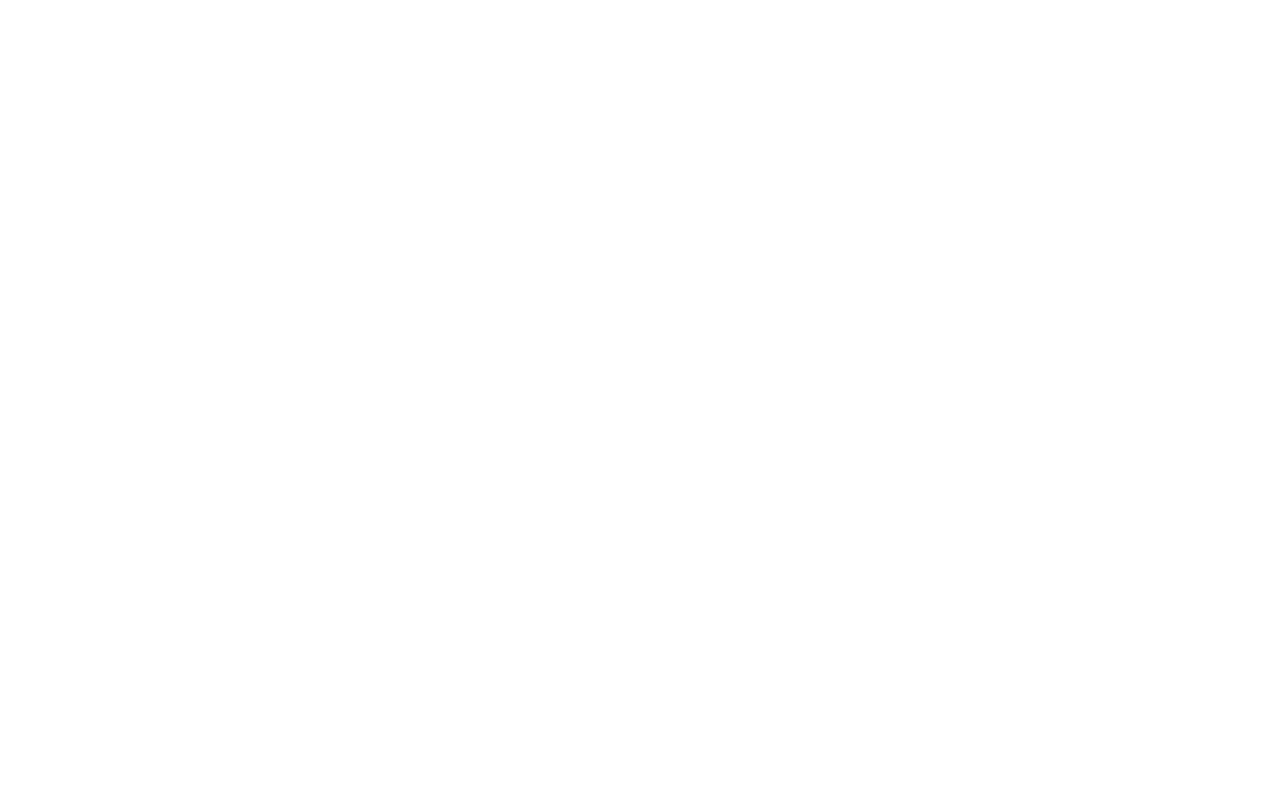
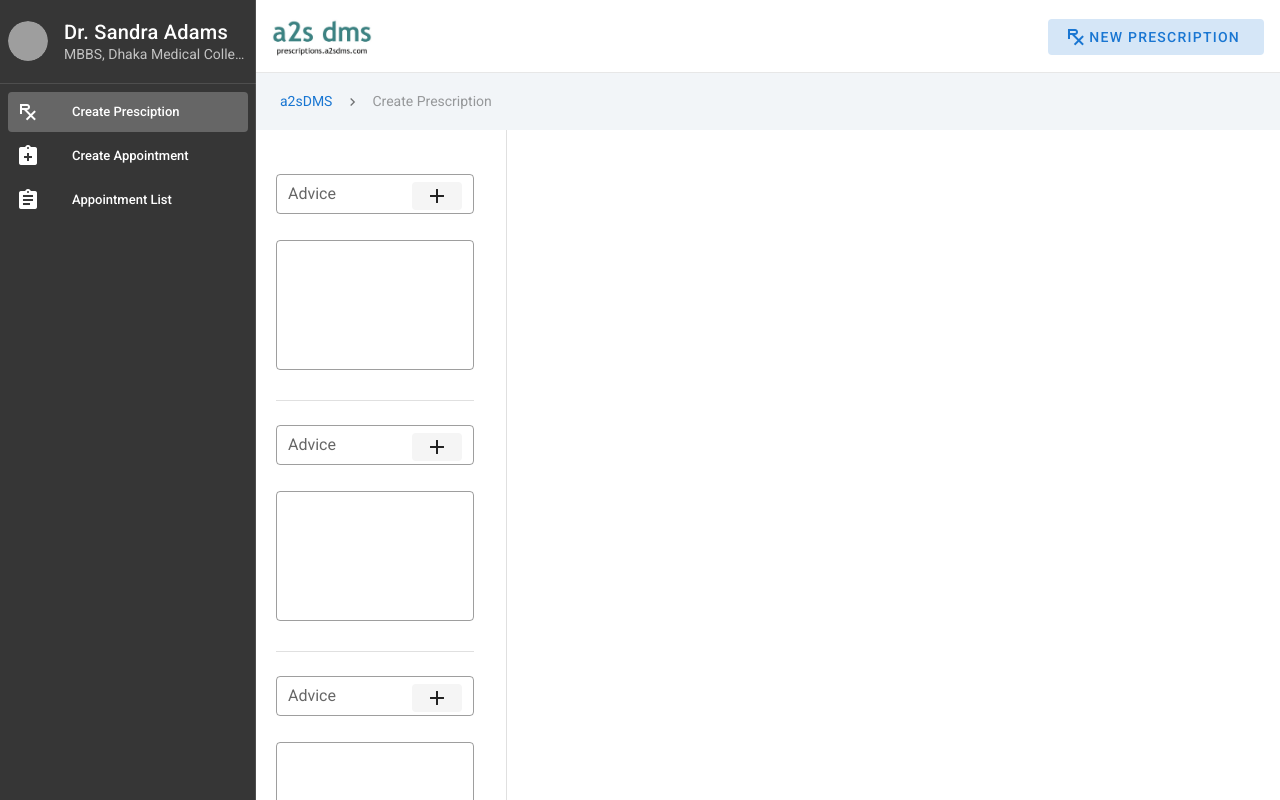
Before and after one commit to ihsonnet/buggie-frontend, a Vue app: page /rx-prescription in a window 1280 px wide. Shown: the top 800 px of the page. Built offline with nearby package versions, Linux system fonts and the light colour scheme; grey boxes are pictures that could not be loaded.

Commit message:
routing se

```diff
--- a/src/router/index.js
+++ b/src/router/index.js
@@ -16,12 +16,28 @@
       redirect: { name: 'Prescription' },
       children: [
         {
-          path: 'rx',
+          path: 'rx-prescription',
           name: 'Prescription',
           // route level code-splitting
           // this generates a separate chunk (about.[hash].js) for this route
           // which is lazy-loaded when the route is visited.
           component: Prescription
+        },
+        {
+          path: 'create-appointment',
+          name: 'Create Appointment',
+          // route level code-splitting
+          // this generates a separate chunk (about.[hash].js) for this route
+          // which is lazy-loaded when the route is visited.
+          component: () => import(/* webpackChunkName: "about" */ '../views/CreateAppointment.vue')
+        },
+        {
+          path: 'appointment-list',
+          name: 'Appointment List',
+          // route level code-splitting
+          // this generates a separate chunk (about.[hash].js) for this route
+          // which is lazy-loaded when the route is visited.
+          component: () => import(/* webpackChunkName: "about" */ '../views/AppointmentList.vue')
         }
       ]
     },
--- /dev/null
+++ b/src/views/AppointmentList.vue
@@ -0,0 +1,43 @@
+<template>
+<div>
+    <v-card rounded="0" elevation="0" color="#f2f5f8">
+        <v-breadcrumbs :items="items">
+        <template v-slot:divider>
+            <v-icon>mdi-chevron-right</v-icon>
+        </template>
+        </v-breadcrumbs>
+    </v-card>
+    <v-container>
+        <v-alert
+        class="ma-auto"
+      border="left"
+      colored-border
+      color="deep-purple accent-4"
+      elevation="2"
+    >
+      Aliquam eu nunc. Fusce commodo aliquam arcu. In consectetuer turpis ut velit. Nulla facilisi..
+
+      Morbi mollis tellus ac sapien. Fusce vel dui. Praesent ut ligula non mi varius sagittis. Vivamus consectetuer hendrerit lacus. Suspendisse enim turpis, dictum sed, iaculis a, condimentum nec, nisi.
+    </v-alert>
+    </v-container>
+</div>
+
+</template>
+<script>
+  export default {
+    data: () => ({
+      items: [
+        {
+          text: 'a2sDMS',
+          disabled: false,
+          href: 'https://a2sdms.com',
+        },
+        {
+          text: 'Appointment List',
+          disabled: true,
+          href: 'appointment-list',
+        },
+      ],
+    }),
+  }
+</script>
--- /dev/null
+++ b/src/views/CreateAppointment.vue
@@ -0,0 +1,43 @@
+<template>
+<div>
+    <v-card rounded="0" elevation="0" color="#f2f5f8">
+        <v-breadcrumbs :items="items">
+        <template v-slot:divider>
+            <v-icon>mdi-chevron-right</v-icon>
+        </template>
+        </v-breadcrumbs>
+    </v-card>
+    <v-container>
+        <v-alert
+        class="ma-auto"
+      border="left"
+      colored-border
+      color="deep-purple accent-4"
+      elevation="2"
+    >
+      Aliquam eu nunc. Fusce commodo aliquam arcu. In consectetuer turpis ut velit. Nulla facilisi..
+
+      Morbi mollis tellus ac sapien. Fusce vel dui. Praesent ut ligula non mi varius sagittis. Vivamus consectetuer hendrerit lacus. Suspendisse enim turpis, dictum sed, iaculis a, condimentum nec, nisi.
+    </v-alert>
+    </v-container>
+</div>
+
+</template>
+<script>
+  export default {
+    data: () => ({
+      items: [
+        {
+          text: 'a2sDMS',
+          disabled: false,
+          href: 'https://a2sdms.com',
+        },
+        {
+          text: 'Create Appointment',
+          disabled: true,
+          href: 'create-appointment',
+        },
+      ],
+    }),
+  }
+</script>
--- a/src/views/Home.vue
+++ b/src/views/Home.vue
@@ -23,7 +23,7 @@
 
       <v-btn
         color="primary"
-        to="#"
+        to="rx-prescription"
         text
       >
         <v-icon>mdi-prescription</v-icon>
--- a/src/views/Prescription.vue
+++ b/src/views/Prescription.vue
@@ -1,6 +1,14 @@
 <template>
-    <v-row>
-        <v-col cols="3">
+    <div>
+        <v-card rounded="0" elevation="0" color="#f2f5f8">
+            <v-breadcrumbs :items="items">
+            <template v-slot:divider>
+                <v-icon>mdi-chevron-right</v-icon>
+            </template>
+            </v-breadcrumbs>
+        </v-card>
+        <v-row>
+        <v-col cols="12" lg="3" md="3" sm="12" xs="12">
             <v-card  class="ma-5" elevation="0">
                 <v-row>
                     <v-col>
@@ -42,16 +50,29 @@
         class="mx-0"
         vertical
         ></v-divider>
-        <v-col cols="9">
+        <v-col cols="12"  lg="9" md="9" sm="12" xs="12">
 
         </v-col>
     </v-row>
+    </div>
 </template>
 <script>
 export default {
     data() {
         return {
-            input: "new"
+            input: "new",
+            items: [
+        {
+          text: 'a2sDMS',
+          disabled: false,
+          href: 'https://a2sdms.com',
+        },
+        {
+          text: 'Create Prescription',
+          disabled: true,
+          href: 'rx-prescription',
+        },
+      ],
         }
     },
     methods: {
--- a/src/views/SideNav.vue
+++ b/src/views/SideNav.vue
@@ -25,19 +25,19 @@
           nav
           dense
         >
-          <v-list-item link>
+          <v-list-item link to="/rx-prescription">
             <v-list-item-icon>
               <v-icon>mdi-prescription</v-icon>
             </v-list-item-icon>
             <v-list-item-title>Create Presciption</v-list-item-title>
           </v-list-item>
-          <v-list-item link>
+          <v-list-item link to="/create-appointment">
             <v-list-item-icon>
               <v-icon>mdi-clipboard-plus</v-icon>
             </v-list-item-icon>
             <v-list-item-title>Create Appointment</v-list-item-title>
           </v-list-item>
-          <v-list-item link>
+          <v-list-item link to="appointment-list">
             <v-list-item-icon>
               <v-icon>mdi-clipboard-text</v-icon>
             </v-list-item-icon>
```
